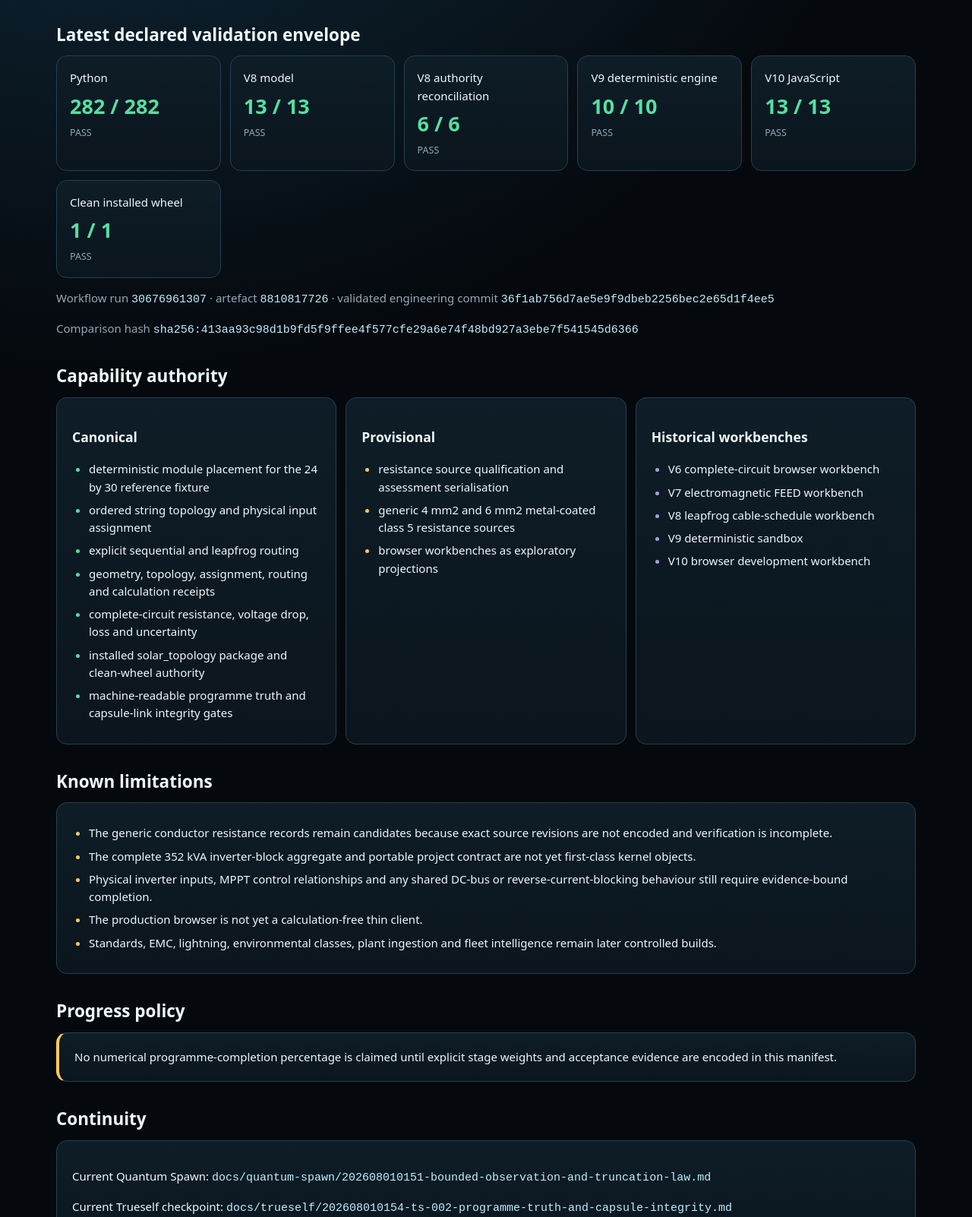
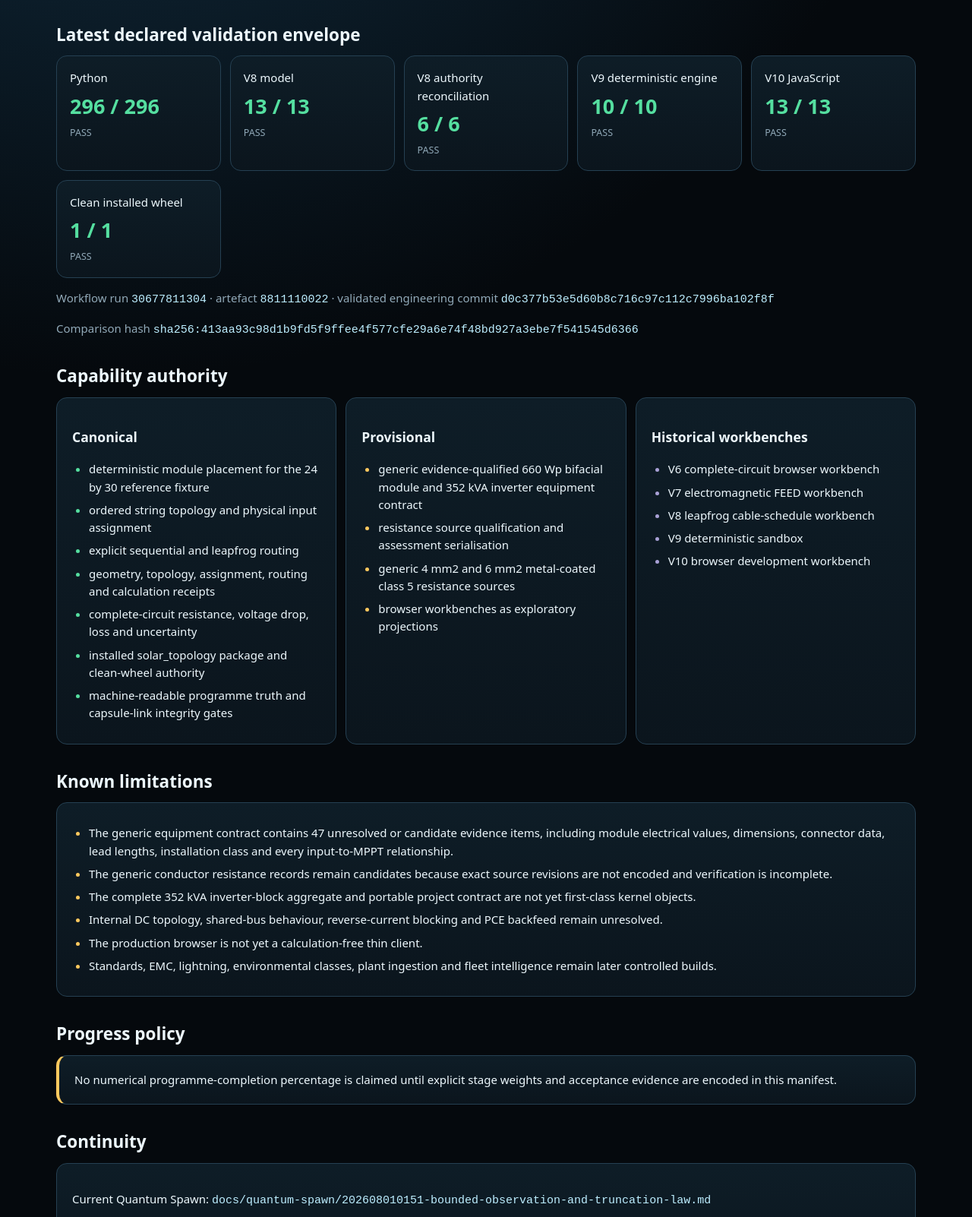
Before and after one commit to Ventusltd/solar-electrical-topology-analysis-engine-text-based, a plain HTML site: page progress-dashboard.html in a window 1280 px wide. Shown: the part 647-2249 px from the top of the page at 76% size. Drawn offline with Linux system fonts and the light colour scheme.

Commit message:
docs: generate dashboard for TS-004

```diff
--- a/progress-dashboard.html
+++ b/progress-dashboard.html
@@ -18,8 +18,8 @@
 <div class="pills">
 <div class="pill"><small>Current build</small><strong>Build 025.5D1</strong></div>
 <div class="pill"><small>Package</small><strong>0.4.0</strong></div>
-<div class="pill"><small>Active gate</small><strong>TS-003 — Freeze the generic reference equipment contract</strong></div>
-<div class="pill"><small>Next single goal</small><strong>TS-004 — Add the complete inverter-block aggregate and receipt</strong></div>
+<div class="pill"><small>Active gate</small><strong>TS-004 — Add the complete inverter-block aggregate and receipt</strong></div>
+<div class="pill"><small>Next single goal</small><strong>TS-005 — Complete physical input and MPPT authority</strong></div>
 </div>
 </header>
 <main>
@@ -31,13 +31,13 @@
 DC/AC nameplate ratio = 1.35</section>
 
 <h2>Latest declared validation envelope</h2>
-<section class="grid"><article class="card"><span>Python</span><strong>282 / 282</strong><small>PASS</small></article>
+<section class="grid"><article class="card"><span>Python</span><strong>296 / 296</strong><small>PASS</small></article>
 <article class="card"><span>V8 model</span><strong>13 / 13</strong><small>PASS</small></article>
 <article class="card"><span>V8 authority reconciliation</span><strong>6 / 6</strong><small>PASS</small></article>
 <article class="card"><span>V9 deterministic engine</span><strong>10 / 10</strong><small>PASS</small></article>
 <article class="card"><span>V10 JavaScript</span><strong>13 / 13</strong><small>PASS</small></article>
 <article class="card"><span>Clean installed wheel</span><strong>1 / 1</strong><small>PASS</small></article></section>
-<p class="muted">Workflow run <code>30676961307</code> · artefact <code>8810817726</code> · validated engineering commit <code>36f1ab756d7ae5e9f9dbeb2256bec2e65d1f4ee5</code></p>
+<p class="muted">Workflow run <code>30677811304</code> · artefact <code>8811110022</code> · validated engineering commit <code>d0c377b53e5d60b8c716c97c112c7996ba102f8f</code></p>
 <p class="muted">Comparison hash <code>sha256:413aa93c98d1b9fd5f9ffee4f577cfe29a6e74f48bd927a3ebe7f541545d6366</code></p>
 
 <h2>Capability authority</h2>
@@ -49,7 +49,8 @@ DC/AC nameplate ratio = 1.35</section>
 <li class="canonical">complete-circuit resistance, voltage drop, loss and uncertainty</li>
 <li class="canonical">installed solar_topology package and clean-wheel authority</li>
 <li class="canonical">machine-readable programme truth and capsule-link integrity gates</li></ul></div>
-<div class="panel"><h3>Provisional</h3><ul><li class="provisional">resistance source qualification and assessment serialisation</li>
+<div class="panel"><h3>Provisional</h3><ul><li class="provisional">generic evidence-qualified 660 Wp bifacial module and 352 kVA inverter equipment contract</li>
+<li class="provisional">resistance source qualification and assessment serialisation</li>
 <li class="provisional">generic 4 mm2 and 6 mm2 metal-coated class 5 resistance sources</li>
 <li class="provisional">browser workbenches as exploratory projections</li></ul></div>
 <div class="panel"><h3>Historical workbenches</h3><ul><li class="historical">V6 complete-circuit browser workbench</li>
@@ -60,9 +61,10 @@ DC/AC nameplate ratio = 1.35</section>
 </section>
 
 <h2>Known limitations</h2>
-<section class="panel"><ul><li class="limitation">The generic conductor resistance records remain candidates because exact source revisions are not encoded and verification is incomplete.</li>
+<section class="panel"><ul><li class="limitation">The generic equipment contract contains 47 unresolved or candidate evidence items, including module electrical values, dimensions, connector data, lead lengths, installation class and every input-to-MPPT relationship.</li>
+<li class="limitation">The generic conductor resistance records remain candidates because exact source revisions are not encoded and verification is incomplete.</li>
 <li class="limitation">The complete 352 kVA inverter-block aggregate and portable project contract are not yet first-class kernel objects.</li>
-<li class="limitation">Physical inverter inputs, MPPT control relationships and any shared DC-bus or reverse-current-blocking behaviour still require evidence-bound completion.</li>
+<li class="limitation">Internal DC topology, shared-bus behaviour, reverse-current blocking and PCE backfeed remain unresolved.</li>
 <li class="limitation">The production browser is not yet a calculation-free thin client.</li>
 <li class="limitation">Standards, EMC, lightning, environmental classes, plant ingestion and fleet intelligence remain later controlled builds.</li></ul></section>
 
@@ -72,8 +74,8 @@ DC/AC nameplate ratio = 1.35</section>
 <h2>Continuity</h2>
 <section class="panel">
 <p>Current Quantum Spawn: <code>docs/quantum-spawn/202608010151-bounded-observation-and-truncation-law.md</code></p>
-<p>Current Trueself checkpoint: <code>docs/trueself/202608010154-ts-002-programme-truth-and-capsule-integrity.md</code></p>
-<p>Restore point: <code>restore/2026-08-01-0151-pre-bounded-observation-law</code></p>
+<p>Current Trueself checkpoint: <code>docs/trueself/202608010226-ts-003-exact-equipment-contract-authority.md</code></p>
+<p>Restore point: <code>restore/2026-08-01-0210-pre-ts-003-equipment-contract</code></p>
 </section>
 </main>
 <footer>Generated deterministically by <code>scripts/sync_programme_state.py</code>. Engineering outputs remain evidence-qualified and are not a project-specific approval or compliance certificate.</footer>
```
